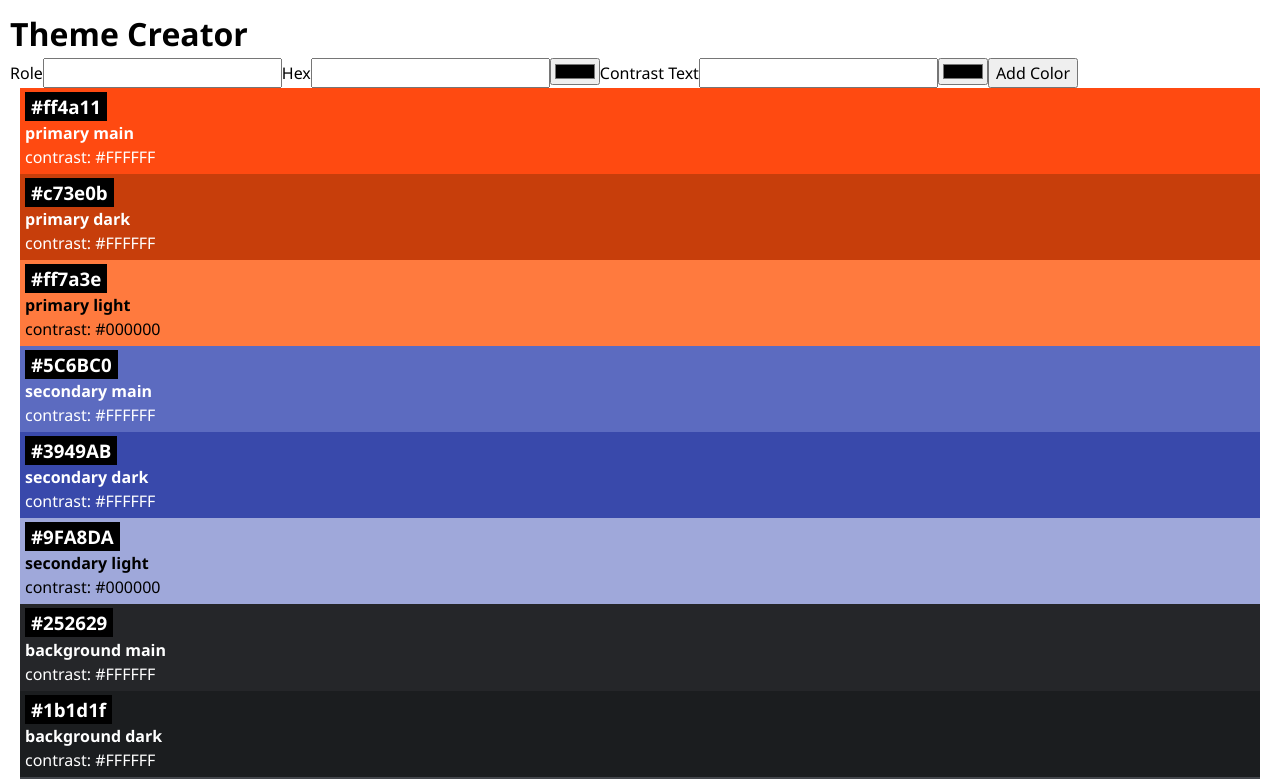
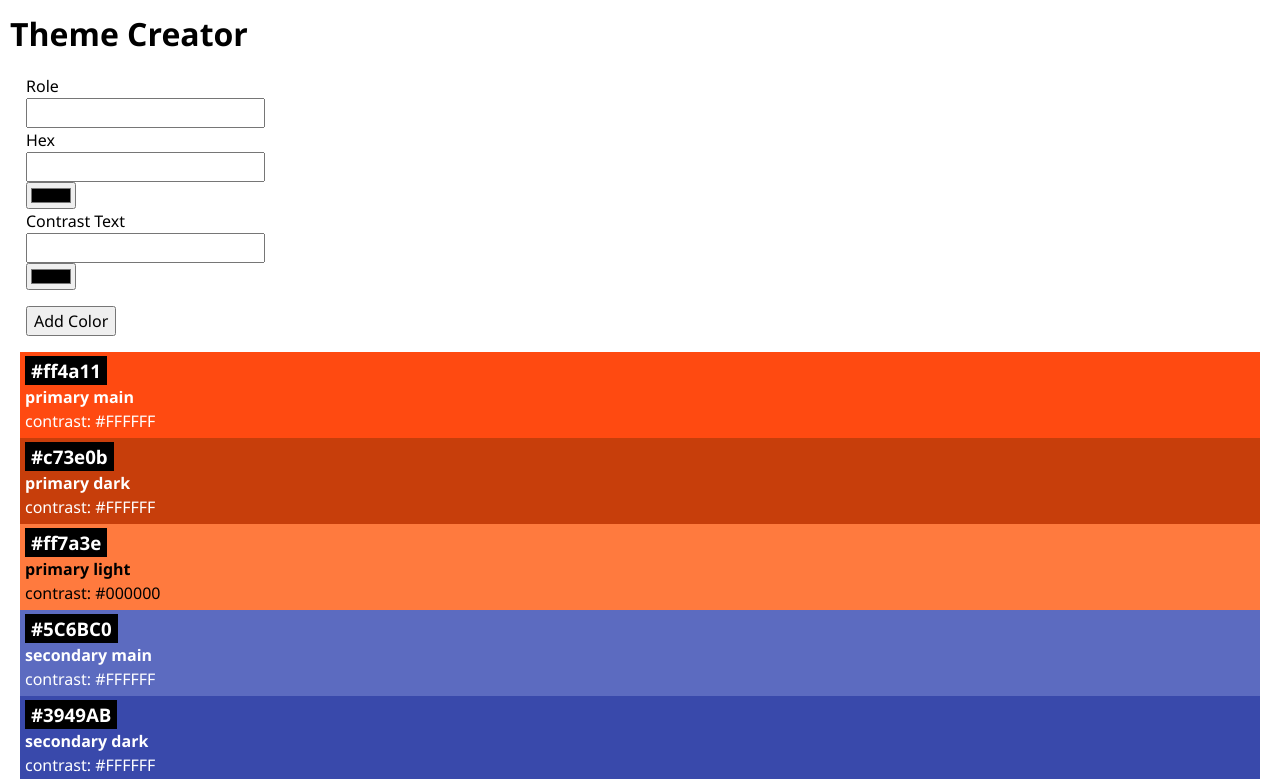
Before and after one commit to MarenOelixtown/web-react-recap-project, a React (Vite) app: page / in a window 1280 px wide. Shown: the top 779 px of the page. Built offline with nearby package versions, Linux system fonts and the light colour scheme.

Commit message:
css for coloForm

```diff
--- a/src/App.jsx
+++ b/src/App.jsx
@@ -1,13 +1,13 @@
 import { initialColors } from "./lib/colors";
 import Color from "./Components/Color/Color";
 import "./App.css";
-import Form from "./Components/Form/Form.jsx";
+import ColorForm from "./Components/ColorForm/ColorForm.jsx";
 
 function App() {
   return (
     <>
       <h1>Theme Creator</h1>
-      <Form />
+      <ColorForm />
 
       {initialColors.map((color) => {
         return <Color key={color.id} color={color} />;
--- /dev/null
+++ b/src/Components/ColorForm/ColorForm.css
@@ -0,0 +1,9 @@
+.form-container {
+  display: flex;
+  flex-direction: column;
+  align-items: flex-start;
+  padding: 1rem;
+}
+button {
+  margin-top: 1rem;
+}
--- /dev/null
+++ b/src/Components/ColorForm/ColorForm.jsx
@@ -0,0 +1,19 @@
+import "./ColorForm.css";
+
+export default function ColorForm() {
+  return (
+    <form className="form-container">
+      <label htmlFor="role">Role</label>
+      <input type="text" name="role" id="role" />
+      <label htmlFor="hex-text">Hex</label>
+      <input type="text" name="hex-text" id="hex-text" />
+      <label htmlFor="hex"></label>
+      <input type="color" name="hex" id="hex" />
+      <label htmlFor="contrastText">Contrast Text</label>
+      <input type="text" name="contrastText" id="contrastText" />
+      <label htmlFor="hex-contrast"></label>
+      <input type="color" name="hex-contrast" id="hex-contrast" />
+      <button type="submit">Add Color</button>
+    </form>
+  );
+}
--- a/src/Components/Form/Form.jsx
+++ /dev/null
@@ -1,15 +0,0 @@
-export default function Form() {
-  return (
-    <form>
-      <label htmlFor="role">Role</label>
-      <input type="text" name="role" id="role" />
-      <label htmlFor="hex">Hex</label>
-      <input type="text" name="hex" id="hex" />
-      <input type="color" name="hex" id="hex" />
-      <label htmlFor="contrastColor">Contrast Text</label>
-      <input type="text" name="contrastText" id="contrastText" />
-      <input type="color" name="contrastText" id="contrastText" />
-      <button type="submit">Add Color</button>
-    </form>
-  );
-}
```
